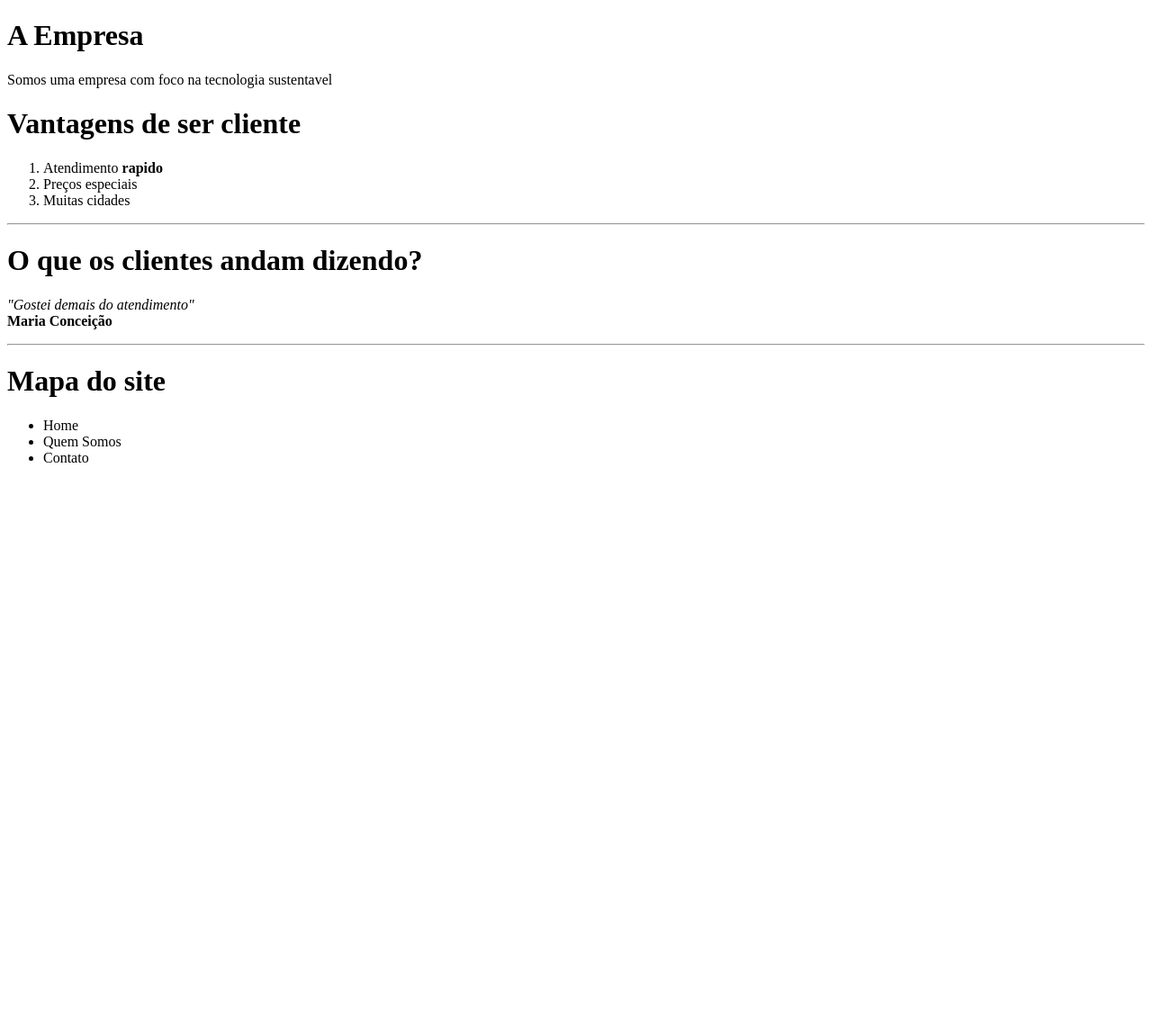
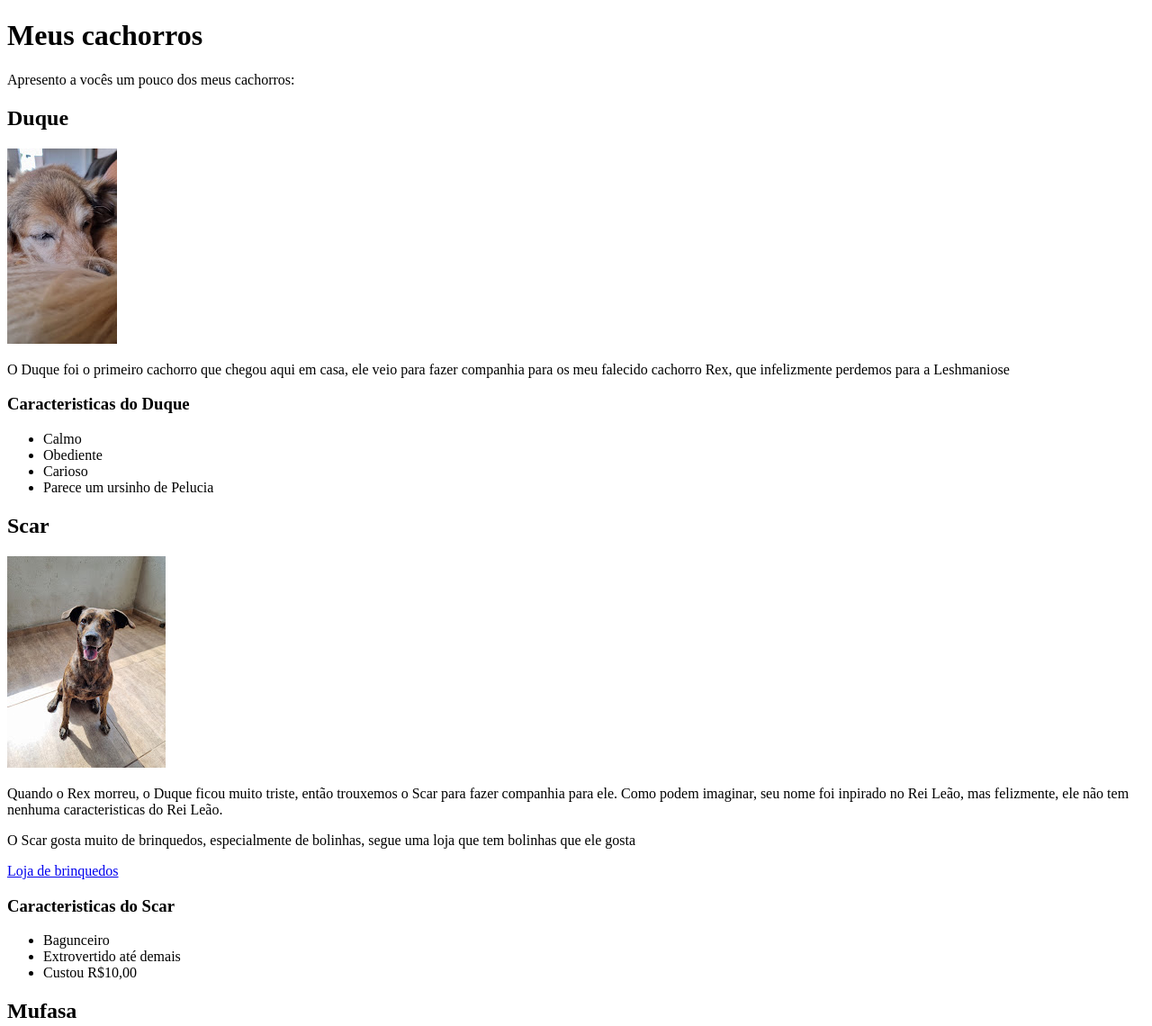
Before and after one commit to jessicavisou/iniciando-web, a plain HTML site: page index.html in a window 1280 px wide. Shown: the top 1140 px of the page at 90% size. Before the commit the page ends 800 px from the top, so only its background shows below. Drawn offline with Linux system fonts and the light colour scheme.

Commit message:
Commit inicial dos meus cachorros

```diff
--- a/index.html
+++ b/index.html
@@ -2,29 +2,55 @@
 <html>
     <head>
 <title>
-    Meu site
+    Meus cachorros
 </title>
 <meta charset="utf-8">
     </head>
     <body>
-      <h1>A Empresa</h1>
-      <p>Somos uma empresa com foco na tecnologia sustentavel</p>
-      <h1>Vantagens de ser cliente</h1>
-     <ol type="1">
-        <li>Atendimento <strong>rapido</strong> </li>
-        <li>Preços especiais</li>
-        <li>Muitas cidades</li>
-     </ol>
-     <hr>
-     <h1>O que os clientes andam dizendo?</h1>
-     <p><em>"Gostei demais do atendimento"</em><br>
-     <strong>Maria Conceição</strong></p>
-     <hr>
-     <h1>Mapa do site</h1>
+      <h1>Meus cachorros</h1>
+      <p>Apresento a vocês um pouco dos meus cachorros:</p>
+      <h2>Duque</h2>
+      <img src="imagens\Duque.jpg">
+<p>O Duque foi o primeiro cachorro que chegou aqui em casa, ele veio para fazer companhia para os meu falecido cachorro Rex, que infelizmente perdemos para a Leshmaniose</p>
+<h3>Caracteristicas do Duque</h3>
+<ul>
+    <li>Calmo</li>
+    <li>Obediente</li>
+    <li>Carioso</li>
+    <li>Parece um ursinho de Pelucia</li>
+</ul>
+     <h2>Scar</h2>
+     <img src="imagens\Scar.jpg">
+     <p>Quando o Rex morreu, o Duque ficou muito triste, então trouxemos o Scar para fazer companhia para ele. Como podem imaginar, seu nome foi inpirado no Rei Leão,
+        mas felizmente, ele não tem nenhuma caracteristicas do Rei Leão.
+     </p>
+     <p>O Scar gosta muito de brinquedos, especialmente de bolinhas, segue uma loja que tem bolinhas que ele gosta</p>
+     <a href="https://www.petz.com.br/cachorro/brinquedos/bolinhas" target="_blank">Loja de brinquedos</a>
+     <h3>Caracteristicas do Scar</h3>
      <ul>
-        <li>Home</li>
-        <li>Quem Somos</li>
-        <li>Contato</li>
+        <li>Bagunceiro</li>
+        <li>Extrovertido até demais</li>
+        <li>Custou R$10,00</li>
+     </ul>
+     <h2>Mufasa</h2>
+     <img src="imagens\Mufasa.png">
+     <p>Mufasa foi resgatado das ruas, ele tinha sofrido um AVC quando o encontramos, depois ele sofreu outro, o que acabou deixando sua pata traseira paralisada.
+        Entretando, ele está saudável e bem cuidado hoje em dia e fica fazendo bagunça com o Scar.
+     </p>
+     <h3>Caracteristicas</h3>
+     <ul>
+        <li>Protetor, mesmo pequeno</li>
+        <li>Chato igual ao Scar</li>
+        <li>Demonstra gratidao</li>
+     </ul>
+     <h2>Apollo</h2>
+     <img src="imagens\Apollo.png">
+     <p>Foi o ultimo que chegou, ele foi doado por um amigo, ele é um pitbull muito carinhoso e amoroso, sou muito feliz por ter ele</p>
+     <h3>Caracteristicas</h3>
+     <ul>
+        <li>Protetor</li>
+        <li>Brincalhão</li>
+        <li>Preguiçoso</li>
      </ul>
     </body>
 </html>
```
Also changed, not shown: imagens/Apollo.png (added), imagens/Duque.jpg (added), imagens/Mufasa.png (added), imagens/Scar.jpg (added), imagens/Scar2.jpg (added).
